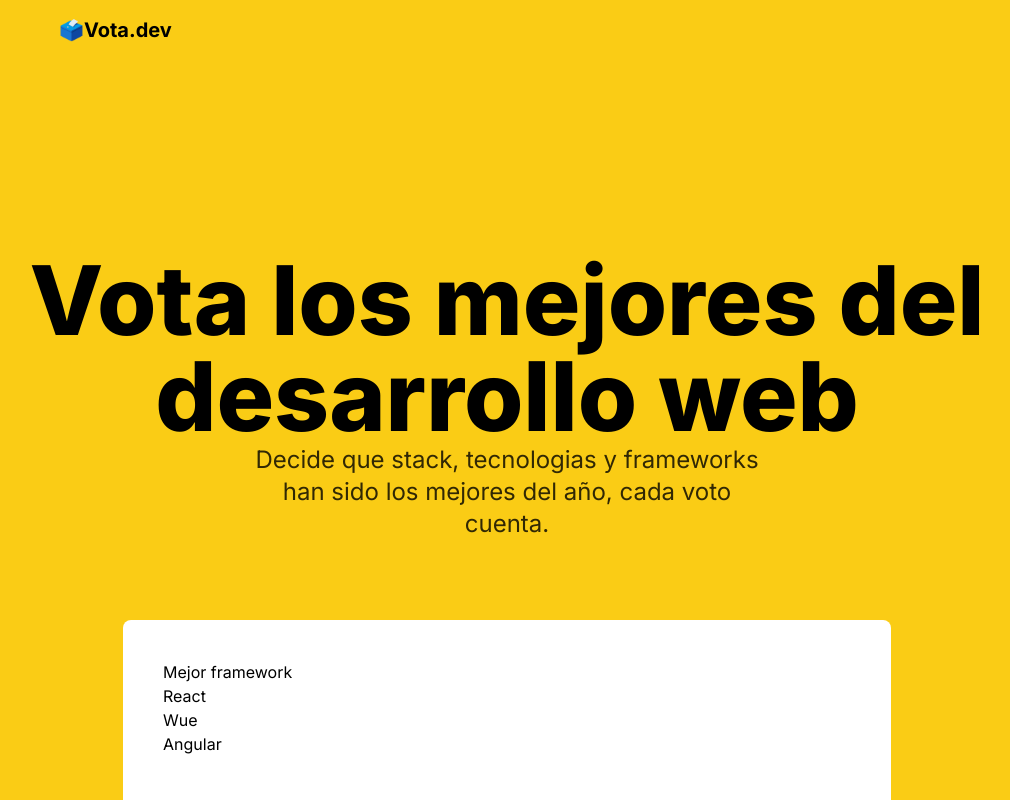
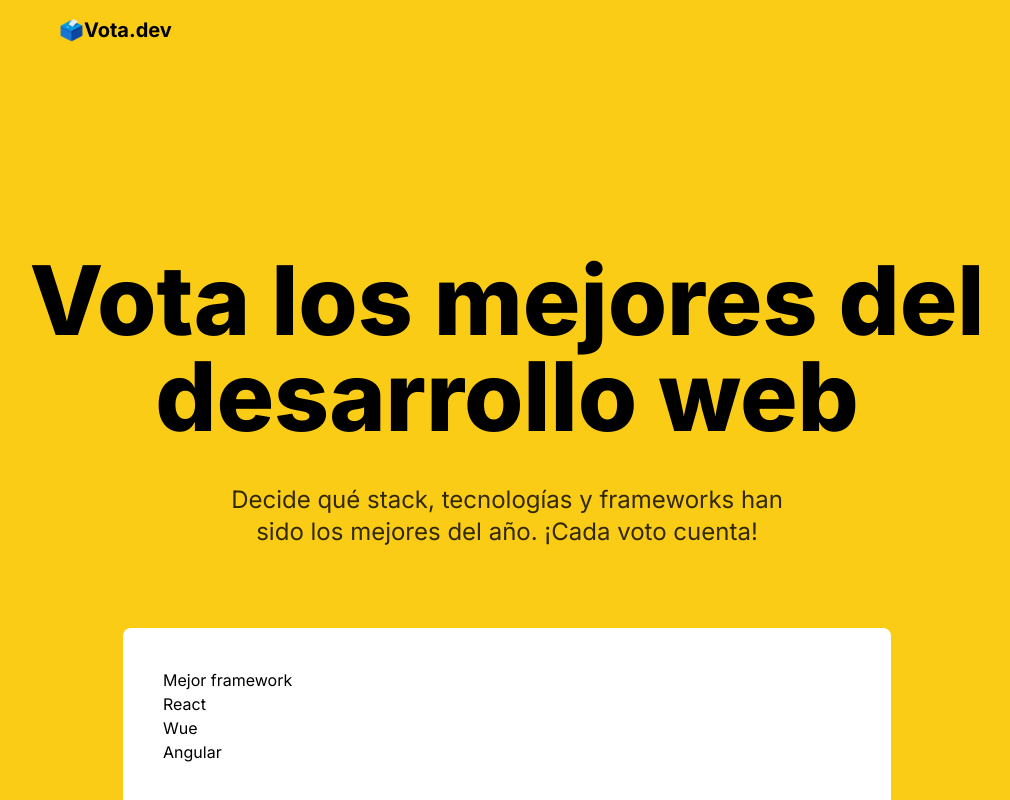
Before and after one commit to Chd3451/next-intro, a Next.js app in the folder next-intro1/: page / in a window 1280 px wide. Shown: the top 800 px of the page, without its empty margins (133-1143 px from the left). Built offline with nearby package versions, Linux system fonts and the light colour scheme.

Commit message:
fix: center the page title

```diff
--- a/next-intro1/src/app/page.tsx
+++ b/next-intro1/src/app/page.tsx
@@ -1,4 +1,3 @@
-import Image from 'next/image'
 
 export default function Home() {
   return (
@@ -8,12 +7,12 @@ export default function Home() {
          🗳️Vota.dev
         </h1>
       </header>
-      <section className='mt-48'>
-        <h1 className='text-black text-center font-extrabold text-8xl'>
+      <section className='mt-48 max-w-[1000px] mx-auto'>
+        <h1 className='text-black text-center font-extrabold text-8xl mb-10'>
           Vota los mejores del desarrollo web
         </h1>
-        <p className='max-w-lg mx-auto text-center text-2xl text-black opacity-80'>
-          Decide que stack, tecnologias y frameworks han sido los mejores del año, cada voto cuenta.
+        <p className='max-w-[600px] mx-auto text-center text-2xl text-black opacity-80'>
+          Decide qué stack, tecnologías y frameworks han sido los mejores del año. ¡Cada voto cuenta!
         </p>
         <div className='bg-white h-screen max-w-3xl p-10 mx-auto mt-20 rounded-lg'>
           <h2>Mejor framework</h2>
```
